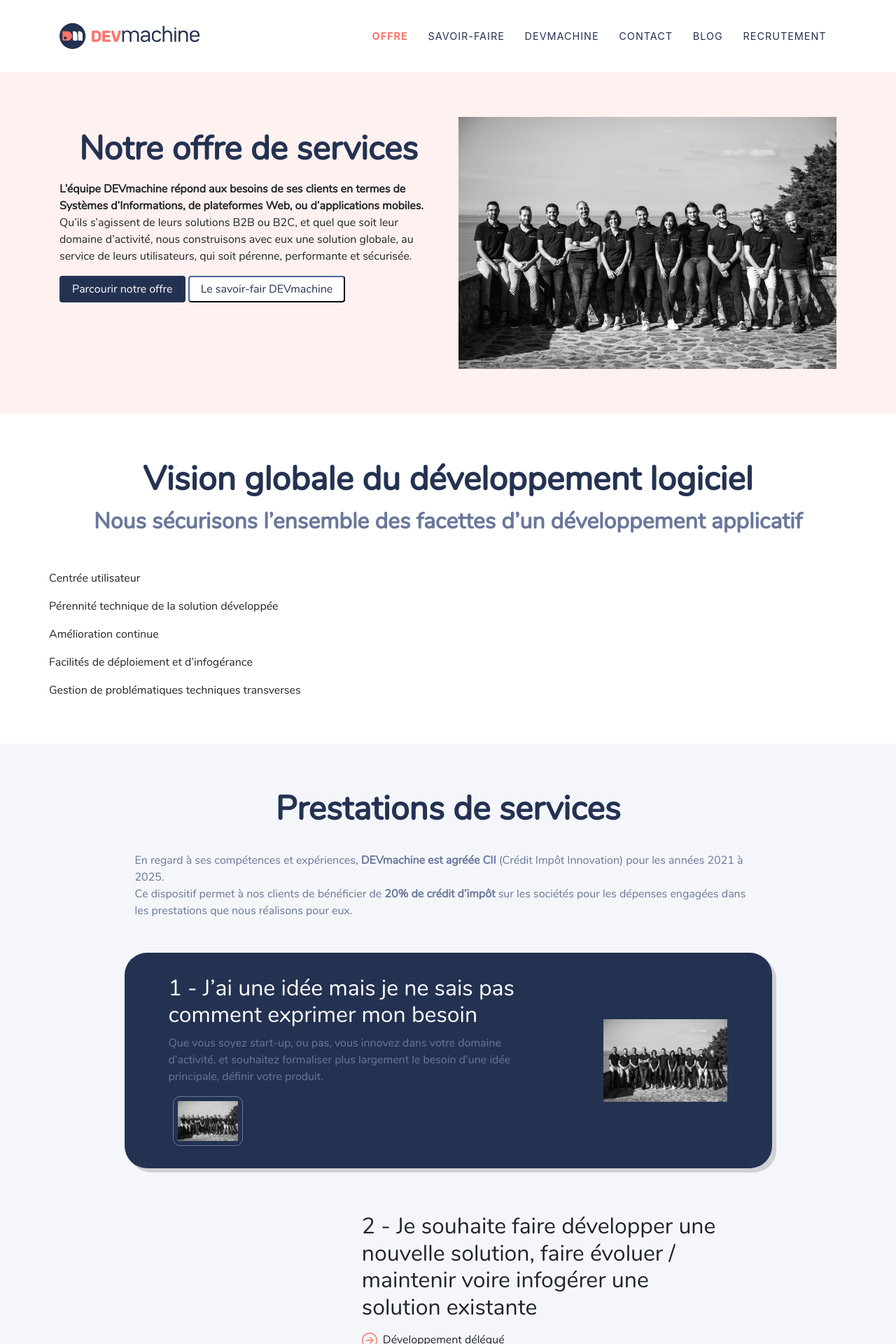
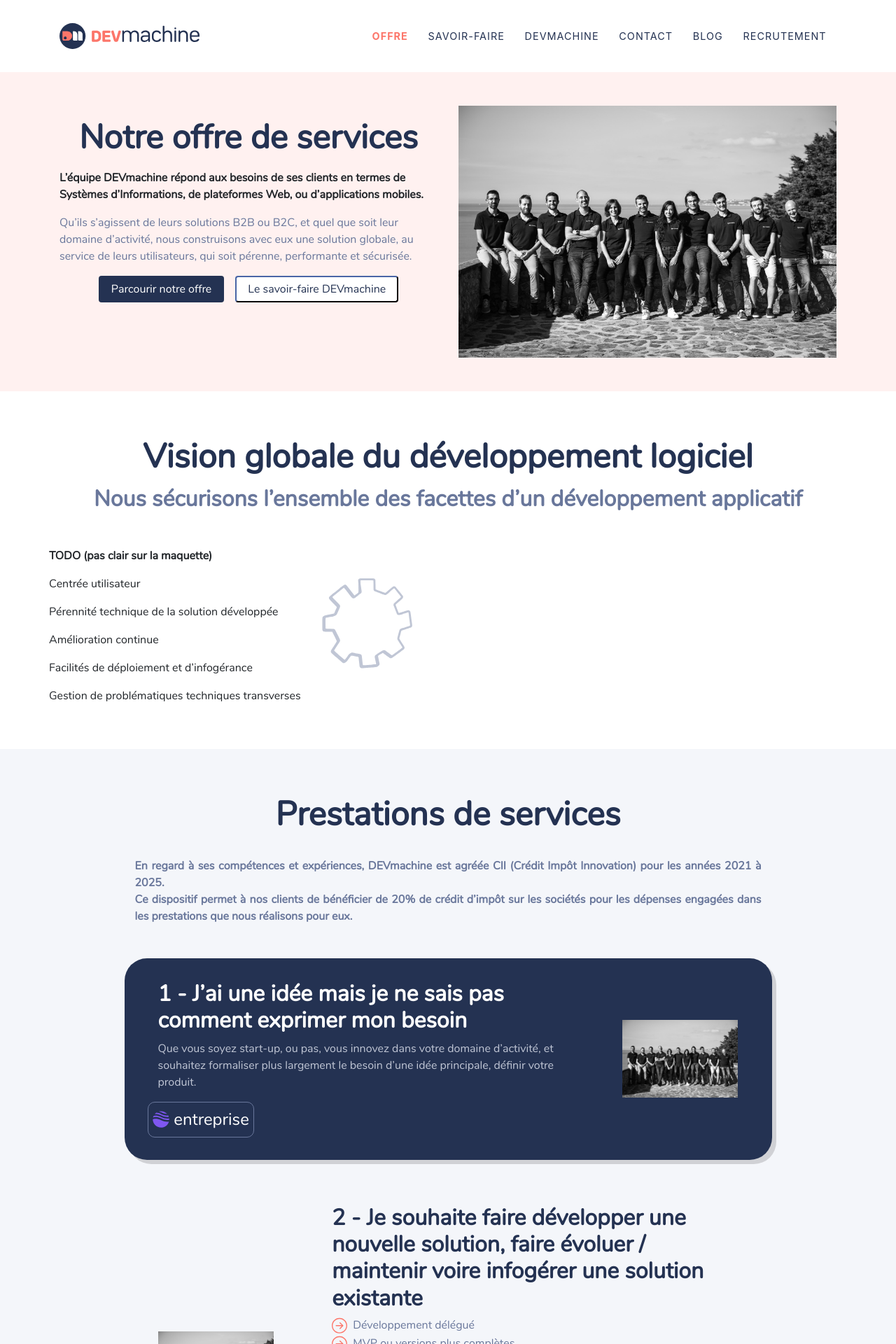
Before and after one commit to DEVmachine-fr/website, a Jekyll site: the page built from pages/offre.html, in a window 1280 px wide. Shown: the top 1920 px of the page at 70% size. Built offline with Jekyll 4.4.1, drawn with Linux system fonts in a browser that asks for light colours; nearby versions of some CDN libraries; some of the changed text lies outside the part shown.

Commit message:
feat: page offre responsive

```diff
--- a/_sass/_offre.scss
+++ b/_sass/_offre.scss
@@ -1,50 +1,122 @@
 section#offre-intro {
   background-color: $light-pink;
-  padding: 4rem 0;
 }
 
 // VISION
-// section#offre-vision {}
+section#offre-vision {
+  // TODO: merge d'images svg
+  background-image: url('/assets/images/website/page-offre/rouage.svg');
+  background-repeat: no-repeat;
+  background-position: 40% 70%;
+}
 
 // PRESTATIONS
 section#offre-prestations {
   background-color: $lighter-blue;
   p.impots {
-    color: $third;
+    font-weight: 600;
   }
 
   div.prestation {
     padding: 2rem 3rem;
     border-radius: 32px;
     align-items: center;
-    margin-top: 2rem;
+    margin: 2rem auto 0;
 
-    &:nth-of-type(odd) {
-      background-color: $secondary;
-      color: $white;
-      box-shadow: 6px 6px 0px rgba(0, 0, 0, 0.15);
-
-      p.description {
-        color: $third;
-      }
+    div.info {
+      width: 70%;
+    }
+    div.illustration {
+      width: 20%;
     }
 
     h1.title {
       font-size: 2rem;
+      font-weight: 600;
     }
     p.description {
       font-weight: 500;
     }
 
-    div.logo-entreprise {
-      display: inline-block;
-      width: 100px;
-      border: 1px solid $third;
-      border-radius: 10px;
-      padding: .4rem;
-      margin: 0 .4rem;
+    div.logo-entreprise-container {
+      gap: .3rem;
+      justify-content: start;
+
+      @media (max-width: $sm-size) {
+        justify-content: center;
+      }
+
+      div.logo-entreprise {
+        display: inline-flex;
+        align-items: center;
+        column-gap: .4rem;
+        justify-content: space-evenly;
+        border: 1px solid $third;
+        border-radius: 10px;
+        padding: .4rem;
+
+        img {
+          max-width: 1.5rem;
+        }
+        p {
+          font-size: 1.5rem;
+          margin-bottom: 0;
+        }
+      }
     }
 
+    // FOND BLEU
+    &:nth-of-type(odd) {
+      background-color: $secondary;
+      box-shadow: 6px 6px 0px rgba(0, 0, 0, 0.15);
+
+      h1.title {
+        color: $white;
+      }
+      .description {
+        color: $light-grey;
+      }
+      .logo-entreprise p {
+        color: $white;
+      }
+      div.illustration {
+        margin-left: 10%;
+      }
+    }
+
+    // FOND BLANC
+    &:nth-of-type(even) {
+      h1.title {
+        color: $secondary;
+      }
+      .description {
+        color: $third;
+      }
+      .logo-entreprise p {
+        color: $secondary;
+      }
+      div.illustration {
+        margin-right: 10%;
+      }
+    }
+
+    @media (max-width: $sm-size) {
+      h1.title {
+        font-size: 1.4rem;
+      }
+      p.description {
+        line-height: 1.2rem;
+      }
+      div.logo-entreprise p {
+        font-size: 1.2rem;
+      }
+      div.info {
+        width: 100%;
+      }
+      div.illustration {
+        display: none;
+      }
+    }
   }
 }
 
@@ -55,4 +127,13 @@
     font-weight: 800;
     color: $primary;
   }
+  p {
+    color: $secondary;
+    text-align: justify;
+
+    // marge minimale
+    @media (max-width: $sm-size) {
+      margin: 0 1.5rem;
+    }
+  }
 }
--- a/pages/offre.html
+++ b/pages/offre.html
@@ -4,25 +4,28 @@
 title: Offre
 order: 1
 ---
-<section id="offre-intro">
+<section id="offre-intro" class="intro">
   <div class="container">
     <div class="row">
       <div class="col-md-6 col-sm-12">
         <div class="intro-bg">
           <h1 class="section-heading">Notre offre de services</h1>
-          <p>
-            <b>L’équipe DEVmachine répond aux besoins de ses clients en termes de Systèmes d’Informations, de plateformes Web, ou d’applications mobiles.</b><br/>
-            Qu’ils s’agissent de leurs solutions B2B ou B2C, et quel que soit leur domaine d’activité, nous construisons avec eux une solution globale, au service de leurs utilisateurs, qui soit pérenne, performante et sécurisée.
+          <p><b>L’équipe DEVmachine répond aux besoins de ses clients en termes de Systèmes d’Informations, de plateformes Web, ou d’applications mobiles.</b></p>
+          <p class="text-grey">Qu’ils s’agissent de leurs solutions B2B ou B2C, et quel que soit leur domaine d’activité, nous construisons avec eux une solution globale, au service de leurs utilisateurs, qui soit pérenne, performante et sécurisée.</p>
           </p>
         </div>
+
+        <div class="row btn-container">
           <button type="button" class="dm-btn dm-btn-blue">
             <a href="/offre">Parcourir notre offre</a>
           </button>
           <button type="button" class="dm-btn dm-btn-white">
-          <a href="/dm">Le savoir-fair DEVmachine</a>
+            <a href="/dm">Le savoir-faire DEVmachine</a>
           </button>
         </div>
-      <div class="col-md-6 col-sm-12 shape-container">
+
+      </div>
+      <div class="col-md-6 col-sm-12 right-img">
         <div class="image-container">
           <img class="w-100" alt="Team DEVmachine" src="/assets/images/website/dm-group.jpg"/>
         </div>
@@ -40,6 +43,7 @@
     </div>
     <div class="row mt-5">
       <div>
+        <p><b>TODO (pas clair sur la maquette)</b></p>
         <p>Centrée utilisateur</p>
         <p>Pérennité technique de la solution développée</p>
         <p>Amélioration continue</p>
@@ -56,33 +60,36 @@
       <h1 class="section-heading">Prestations de services</h1>
     </div>
     <div class="row col-lg-10 offset-lg-1 col-md-12">
-      <p class="impots mt-3">En regard à ses compétences et expériences, <b>DEVmachine est agréée CII</b> (Crédit Impôt Innovation) pour les années 2021 à 2025.<br/>Ce dispositif permet à nos clients de bénéficier de <b>20% de crédit d’impôt</b> sur les sociétés pour les dépenses engagées dans les prestations que nous réalisons pour eux.</p>
+      <p class="text-grey mt-3 text-justify impots">En regard à ses compétences et expériences, <b>DEVmachine est agréée CII</b> (Crédit Impôt Innovation) pour les années 2021 à 2025.<br/>Ce dispositif permet à nos clients de bénéficier de <b>20% de crédit d’impôt</b> sur les sociétés pour les dépenses engagées dans les prestations que nous réalisons pour eux.</p>
     </div>
 
+    <!-- Liste des prestations -->
     <div class="row prestation col-lg-10 offset-lg-1 col-md-12">
-      <div class="info col-8">
+      <div class="info">
         <h1 class="title">1 - J’ai une idée mais je ne sais pas comment exprimer mon besoin</h1>
         <p class="description">Que vous soyez start-up, ou pas, vous innovez dans votre domaine d’activité, et souhaitez formaliser plus largement le besoin d’une idée principale, définir votre produit.</p>
 
+        <div class="row logo-entreprise-container">
           <div class="logo-entreprise">
-          <img class="w-100" alt="" src="/assets/images/website/dm-group.jpg" />
+            <img alt="" src="/assets/images/website/page-offre/fake-logo.svg" />
+            <p>entreprise</p>
+          </div>
         </div>
       </div>
 
-      <div class="illustration col-3 offset-1">
+      <div class="illustration">
         <img class="w-100" alt="" src="/assets/images/website/dm-group.jpg" />
       </div>
     </div>
 
     <div class="row prestation col-lg-10 offset-lg-1 col-md-12">
-      <div class="illustration col-3">
+      <div class="illustration">
         <img class="w-100" alt="" src="/assets/images/website/dm-group.jpg" />
       </div>
 
-      <div class="info col-8 offset-1">
+      <div class="info">
         <h1 class="title">2 - Je souhaite faire développer une nouvelle solution, faire évoluer / maintenir voire infogérer une solution existante</h1>
-        <p class="description">
-          <ul class="arrow-list">
+        <ul class="arrow-list description">
           <li>Développement délégué</li>
           <li>MVP ou versions plus complètes</li>
           <li>Sur cahier des charges ou backlog produit avec une équipe dédiée sur une période</li>
@@ -90,94 +97,105 @@
           <li>Développement fonctionnel, intégration de briques techniques, développement de connecteurs</li>
           <li>TMA : de quelques jours par an à plusieurs jours par mois, nous sommes aussi en capacité d’infogérer la solution ou de traiter la relation avec votre hébergeur tiers.</li>
         </ul>
-        </p>
 
+        <div class="row logo-entreprise-container">
           <div class="logo-entreprise">
-          <img class="w-100" alt="" src="/assets/images/website/dm-group.jpg" />
+            <img alt="" src="/assets/images/website/page-offre/fake-logo.svg" />
+            <p>entreprise</p>
           </div>
           <div class="logo-entreprise">
-          <img class="w-100" alt="" src="/assets/images/website/dm-group.jpg" />
+            <img alt="" src="/assets/images/website/page-offre/fake-logo.svg" />
+            <p>entreprise</p>
+          </div>
         </div>
       </div>
     </div>
 
     <div class="row prestation col-lg-10 offset-lg-1 col-md-12">
-      <div class="info col-8">
+      <div class="info">
         <h1 class="title">3 - Je souhaite renforcer mon équipe de développement pour accélérer la mise à disposition de ma solution</h1>
-        <p class="description">
-          <ul class="arrow-list">
+        <ul class="arrow-list description">
           <li>Co-développement</li>
           <li>Compétences, bonnes pratiques, disponibilité, bénéficier d’une équipe de très haut niveau</li>
         </ul>
-        </p>
 
+        <div class="row logo-entreprise-container">
           <div class="logo-entreprise">
-          <img class="w-100" alt="" src="/assets/images/website/dm-group.jpg" />
+            <img alt="" src="/assets/images/website/page-offre/fake-logo.svg" />
+            <p>entreprise</p>
+          </div>
         </div>
       </div>
 
-      <div class="illustration col-3 offset-1">
+      <div class="illustration">
         <img class="w-100" alt="" src="/assets/images/website/dm-group.jpg" />
       </div>
     </div>
 
     <div class="row prestation col-lg-10 offset-lg-1 col-md-12">
-      <div class="illustration col-3">
+      <div class="illustration">
         <img class="w-100" alt="" src="/assets/images/website/dm-group.jpg" />
       </div>
 
-      <div class="info col-8 offset-1">
+      <div class="info">
         <h1 class="title">4 - Je souhaite désengorger ma dette technique, challenger ma stack technique</h1>
-        <p class="description">
-          <ul class="arrow-list">
+        <ul class="arrow-list description">
           <li>Expertise technique</li>
           <li>Etude d’impact</li>
           <li>Re-développement, re-conception, re-architecture</li>
         </ul>
-        </p>
 
+        <div class="row logo-entreprise-container">
           <div class="logo-entreprise">
-          <img class="w-100" alt="" src="/assets/images/website/dm-group.jpg" />
+            <img alt="" src="/assets/images/website/page-offre/fake-logo.svg" />
+            <p>entreprise</p>
+          </div>
         </div>
       </div>
     </div>
 
     <div class="row prestation col-lg-10 offset-lg-1 col-md-12">
-      <div class="info col-8">
+      <div class="info">
         <h1 class="title">5 - Je souhaite industrialiser et fluidifier la production logicielle de mes projets pour accélérer le time-to-market</h1>
-        <p class="description">
-          <ul class="arrow-list">
+        <ul class="arrow-list description">
           <li>Industrialisation, agilité</li>
           <li>CI, Gitlab, Jenkins, Scrum, Kanban, …</li>
         </ul>
-        </p>
 
+        <div class="row logo-entreprise-container">
           <div class="logo-entreprise">
-          <img class="w-100" alt="" src="/assets/images/website/dm-group.jpg" />
+            <img alt="" src="/assets/images/website/page-offre/fake-logo.svg" />
+            <p>entreprise</p>
+          </div>
         </div>
       </div>
 
-      <div class="illustration col-3 offset-1">
+      <div class="illustration">
         <img class="w-100" alt="" src="/assets/images/website/dm-group.jpg" />
       </div>
     </div>
 
     <div class="row prestation col-lg-10 offset-lg-1 col-md-12">
-      <div class="illustration col-3">
+      <div class="illustration">
         <img class="w-100" alt="" src="/assets/images/website/dm-group.jpg" />
       </div>
 
-      <div class="info col-8 offset-1">
+      <div class="info">
         <h1 class="title">6 - Je souhaite déployer dans le Cloud, ou sur les stores, et automatiser les déploiements</h1>
-        <p class="description">
-          <ul class="arrow-list">
+        <ul class="arrow-list description">
           <li>DevOps</li>
           <li>AWS, GCP, Alibaba, Azure, PlayStore, AppStore</li>
         </ul>
-        </p>
 
+        <div class="row logo-entreprise-container">
           <div class="logo-entreprise">
-          <img class="w-100" alt="" src="/assets/images/website/dm-group.jpg" />
+            <img alt="" src="/assets/images/website/page-offre/fake-logo.svg" />
+            <p>entreprise</p>
+          </div>
+          <div class="logo-entreprise">
+            <img alt="" src="/assets/images/website/page-offre/fake-logo.svg" />
+            <p>entreprise</p>
+          </div>
         </div>
       </div>
     </div>
```
Also changed, not shown: assets/images/website/page-offre/fake-logo.svg (added), assets/images/website/page-offre/rouage.svg (added). Lines whose indentation alone changed are shown as unchanged.
